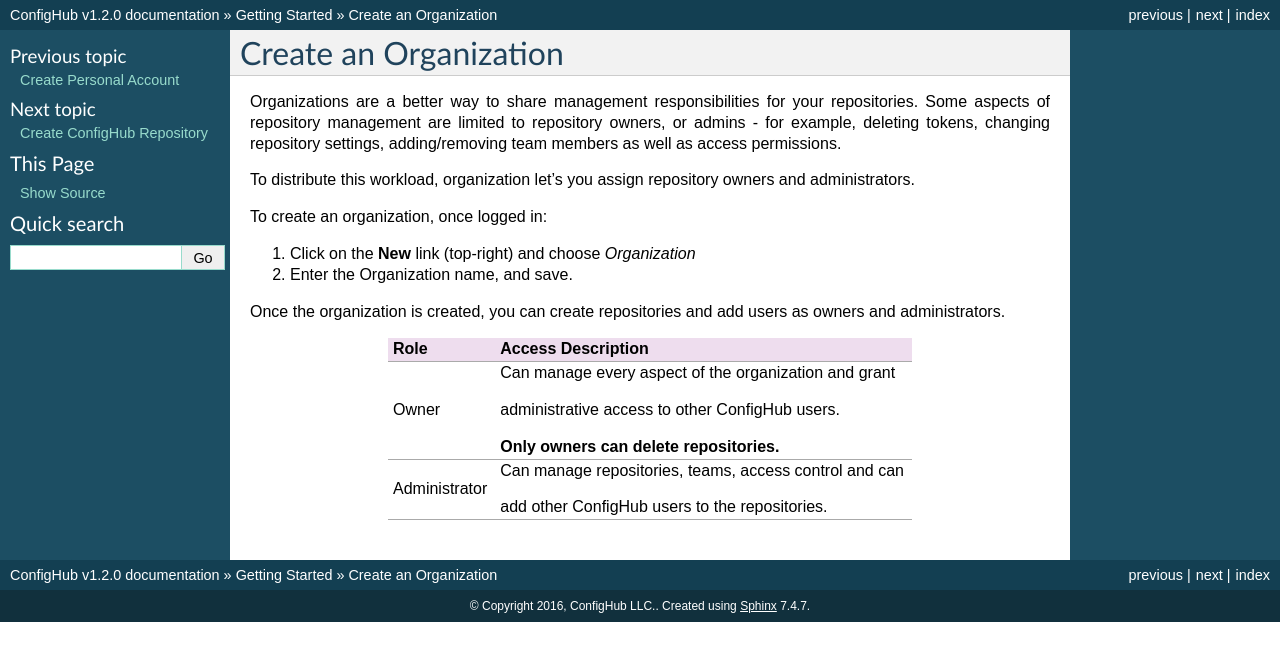
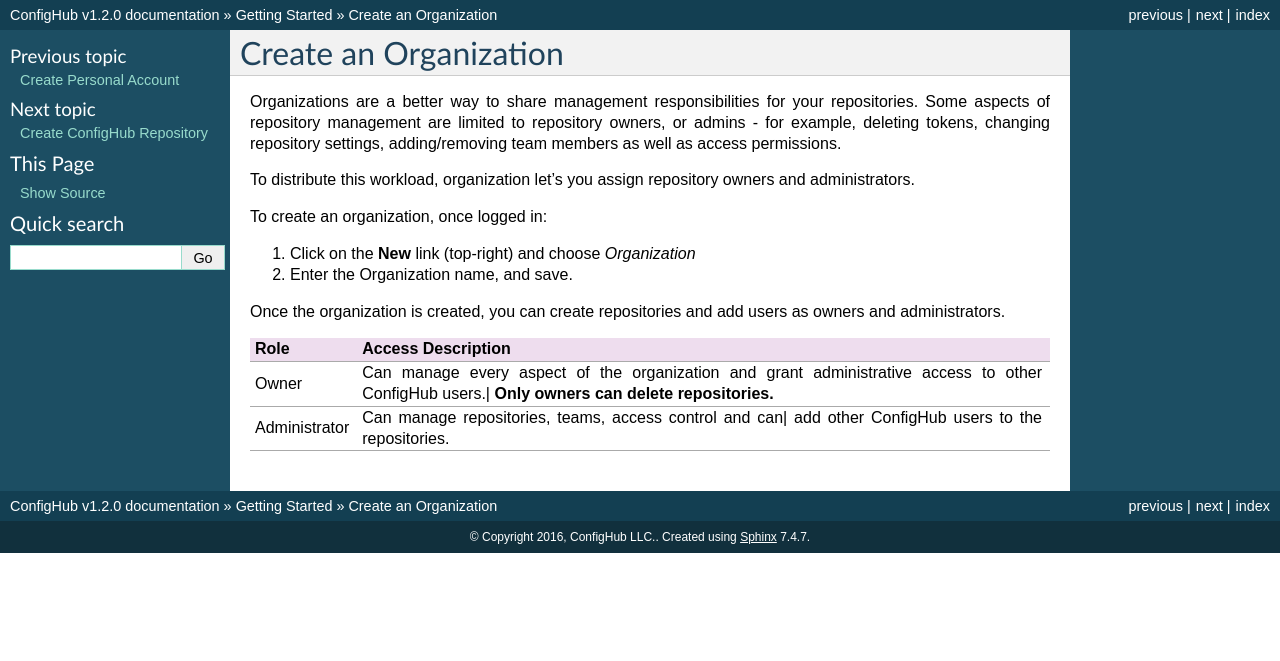
Before and after one commit to ConfigHubPub/Docs, a Sphinx documentation site: the page built from documentation/pages/getting_started/create_organization.rst, in a window 1280 px wide. Shown: the top 661 px of the page. Built offline with Sphinx 7.4.7, drawn with Linux system fonts in a browser that asks for light colours.

```diff
--- a/documentation/pages/getting_started/create_organization.rst
+++ b/documentation/pages/getting_started/create_organization.rst
@@ -22,12 +22,9 @@ Once the organization is created, you can create repositories and add users as o
 | Role          | Access Description                                           |
 +===============+==============================================================+
 | Owner         |Can manage every aspect of the organization and grant         |
-|               |                                                              |
-|               |administrative access to other ConfigHub users.               |
-|               |                                                              |
+|               |administrative access to other ConfigHub users.|              |
 |               |**Only owners can delete repositories.**                      |
 +---------------+--------------------------------------------------------------+
-| Administrator |Can manage repositories, teams,  access control and can       |
-|               |                                                              |
+| Administrator |Can manage repositories, teams,  access control and can|      |
 |               |add other ConfigHub users to the repositories.                |
 +---------------+--------------------------------------------------------------+
```
